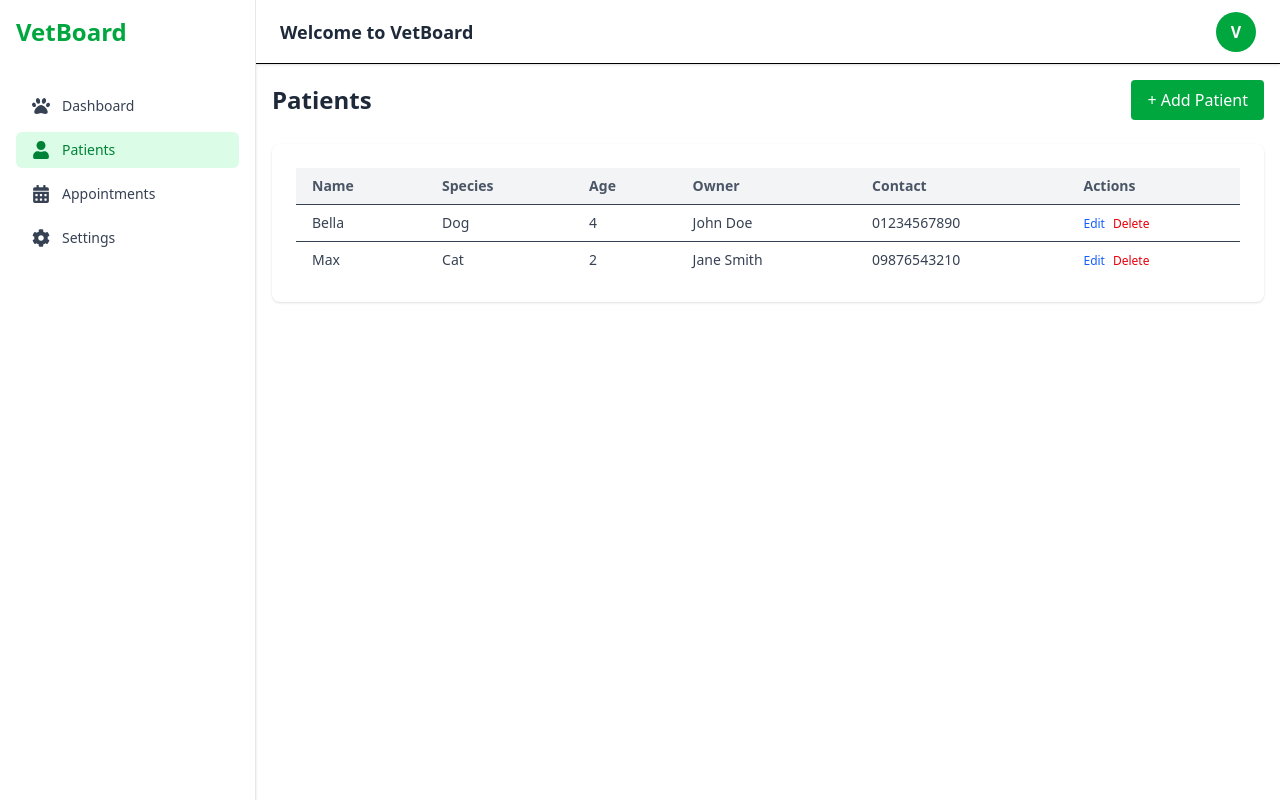
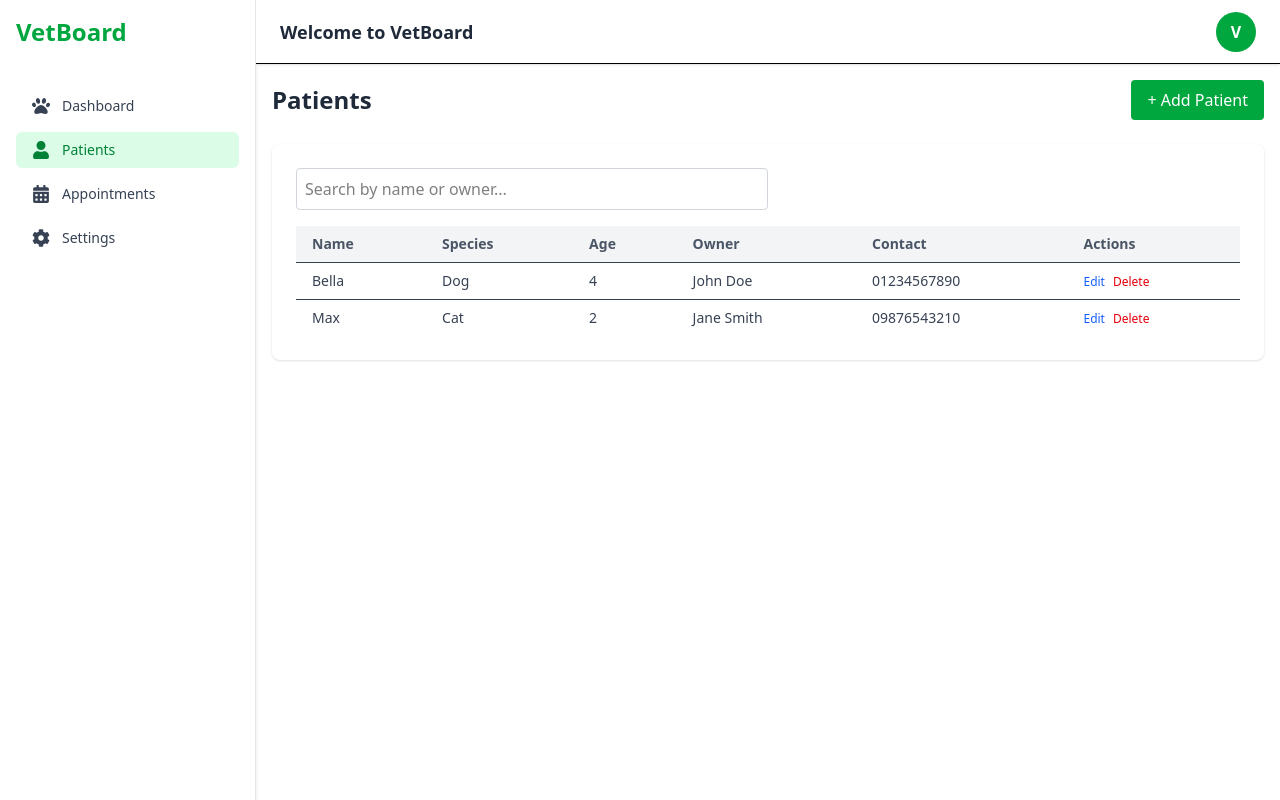
Before and after one commit to mdnakibul/vetboard, a React (Vite) app: page /patients in a window 1280 px wide. Built offline with nearby package versions, Linux system fonts and the light colour scheme.

Commit message:
ADD: implement search functionality in Patients component for filtering by name or owner

```diff
--- a/src/pages/Patients.tsx
+++ b/src/pages/Patients.tsx
@@ -24,6 +24,13 @@ export default function Patients() {
 
     const [showForm, setShowForm] = useState(false)
     const [editingPatient, setEditingPatient] = useState<Patient | null>(null)
+    const [searchTerm, setSearchTerm] = useState("")
+
+    const filteredPatients = patients.filter(
+        (p) =>
+            p.name.toLowerCase().includes(searchTerm.toLowerCase()) ||
+            p.ownerName.toLowerCase().includes(searchTerm.toLowerCase())
+    )
 
     const handleSave = (data: Omit<Patient, "id">, id?: string) => {
         if (id) {
@@ -64,6 +71,16 @@ export default function Patients() {
             </div>
 
             <div className="bg-white p-6 rounded-lg shadow">
+                <div className="mb-4">
+                    <input
+                        type="text"
+                        placeholder="Search by name or owner..."
+                        className="w-full md:w-1/2 p-2 border border-gray-300 rounded"
+                        value={searchTerm}
+                        onChange={(e) => setSearchTerm(e.target.value)}
+                    />
+                </div>
+
                 <table className="min-w-full text-sm text-left">
                     <thead className="bg-gray-100 text-gray-600">
                         <tr>
@@ -76,7 +93,7 @@ export default function Patients() {
                         </tr>
                     </thead>
                     <tbody className="text-gray-700">
-                        {patients.map((patient) => (
+                        {filteredPatients.map((patient) => (
                             <tr key={patient.id} className="border-t">
                                 <td className="px-4 py-2">{patient.name}</td>
                                 <td className="px-4 py-2">{patient.species}</td>
```
